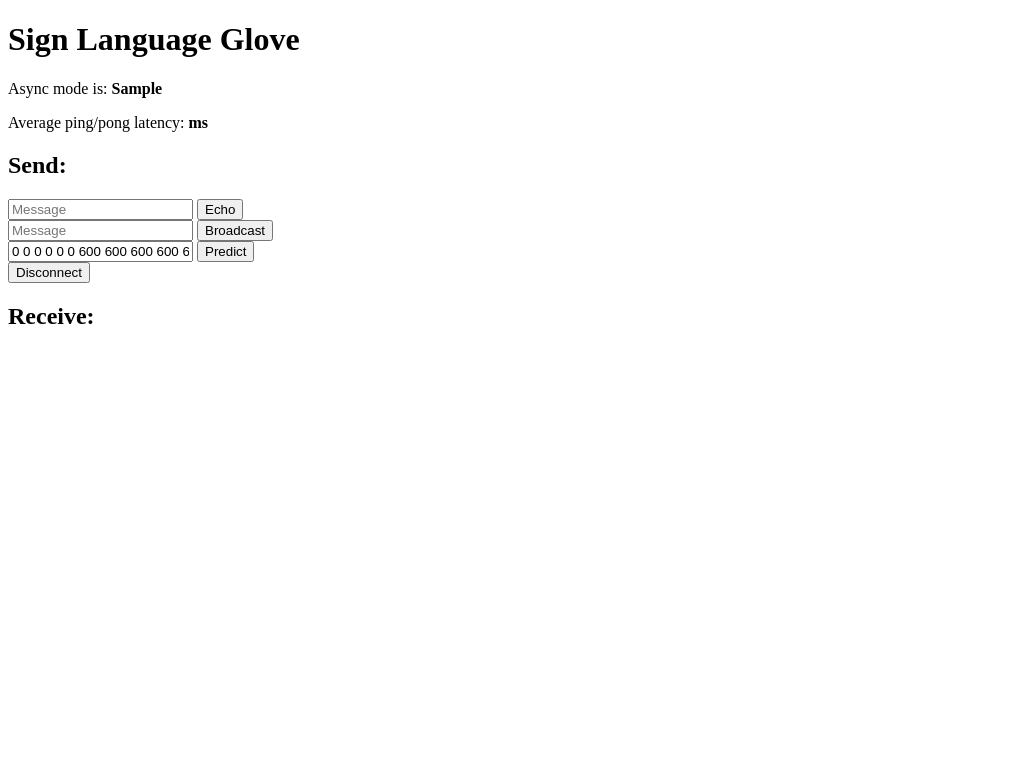
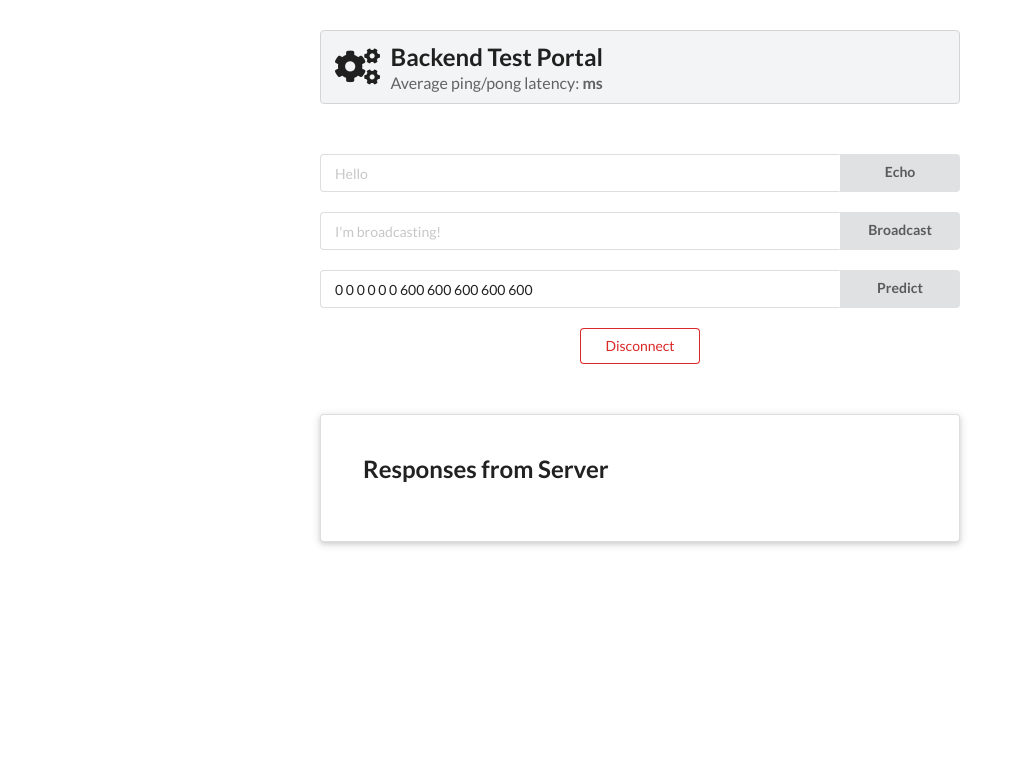
Before and after one commit to christinayyma/Capstone, a Flask app: template backend/templates/index.html in a window 1280 px wide. Shown: the top 782 px of the page, without its empty margins (0-1018 px from the left). Before the commit the page ends 324 px from the top, so only its background shows below. Run offline with Flask 2, Linux system fonts and the light colour scheme; the template is opened without the code that fills it: most values are stand-ins (such as "Sample title", 1, 10 or a date in 2020); parts of the project's set-up code (start-up, migrations or seed data) failed here and were passed over; some libraries are stand-ins or nearby versions.

Commit message:
Made the website prettier

```diff
--- /dev/null
+++ b/backend/static/css/style.css
@@ -0,0 +1,29 @@
+.pagetitle {
+    color: #800080;
+}
+
+.field {
+    margin-bottom: 20px;
+}
+
+.button {
+    width: 120px;
+    display: block !important;
+}
+
+.disconnect {
+    margin: auto !important;
+}
+
+.page-header {
+    margin-top: 30px !important;
+    margin-bottom: 50px !important;
+}
+
+.segment {
+    margin-top: 50px !important;
+}
+
+.container {
+    width: 50% !important;
+}
--- /dev/null
+++ b/backend/static/index.js
@@ -0,0 +1,78 @@
+$(document).ready(function () {
+
+    namespace = '';
+
+    var socket = io.connect(
+        location.protocol + '//' + document.domain + ':' + location.port + namespace
+    );
+
+    // socket.on('connect', function() {
+    //     socket.emit('my_event', {data: 'I\'m connected!'});
+    // });
+
+    socket.on('my_response', function (msg) {
+        $('#log').append('<br>' + '<a>Server: </a>' + $('<div/>').text(msg).html());
+    });
+
+    socket.on('prediction', function (msg) {
+        $('#log').append('<br>' + '<a>Prediction: </a>' + $('<div/>').text(msg).html());
+    });
+
+    var ping_pong_times = [];
+    var start_time;
+    window.setInterval(function () {
+        start_time = (new Date).getTime();
+        socket.emit('my_ping');
+    }, 1000);
+
+    // Handler for the "pong" message. When the pong is received, the
+    // time from the ping is stored, and the average of the last 30
+    // samples is average and displayed.
+    socket.on('my_pong', function () {
+        var latency = (new Date).getTime() - start_time;
+        ping_pong_times.push(latency);
+        ping_pong_times = ping_pong_times.slice(-30); // keep last 30 samples
+        var sum = 0;
+        for (var i = 0; i < ping_pong_times.length; i++)
+            sum += ping_pong_times[i];
+        $('#ping-pong').text(Math.round(10 * sum / ping_pong_times.length) / 10);
+    });
+
+    $('#echo').click(function (event) {
+        socket.emit('echo', $('#emit_data').val());
+        return false;
+    });
+
+    $("#emit_data").keyup(function (event) {
+        if (event.keyCode === 13) {
+            $("#echo").click();
+        }
+    });
+
+    $('#broadcast').click(function (event) {
+        socket.emit('broadcasting', $('#broadcast_data').val());
+        return false;
+    });
+
+    $("#broadcast_data").keyup(function (event) {
+        if (event.keyCode === 13) {
+            $("#broadcast").click();
+        }
+    });
+
+    $('#msg').click(function (event) {
+        socket.emit('msg', $('#msg_data').val());
+        return false;
+    });
+
+    $("#msg_data").keyup(function (event) {
+        if (event.keyCode === 13) {
+            $("#msg").click();
+        }
+    });
+
+    $('#disconnect').click(function (event) {
+        socket.emit('disconnect_request');
+        return false;
+    });
+});
--- a/backend/static/style.css
+++ /dev/null
@@ -1,3 +0,0 @@
-.pagetitle {
-    color: #800080;
-}
--- a/backend/templates/index.html
+++ b/backend/templates/index.html
@@ -1,93 +1,47 @@
 <!DOCTYPE HTML>
 <html>
+
 <head>
     <title>Sign Language Glove</title>
+    <link rel="stylesheet" href="{{ url_for('static', filename='css/style.css') }}">
+    <link rel="stylesheet" href="//cdn.jsdelivr.net/npm/semantic-ui@2.4.2/dist/semantic.min.css" />
     <script type="text/javascript" src="//code.jquery.com/jquery-1.4.2.min.js"></script>
     <script type="text/javascript" src="//cdnjs.cloudflare.com/ajax/libs/socket.io/1.3.5/socket.io.min.js"></script>
-    <script type="text/javascript" charset="utf-8">
-        $(document).ready(function(){
+    <script type="text/javascript" src="{{ url_for('static', filename='index.js') }}"></script>
+</head>
 
-            namespace = '';
+<body>
+    <div class="ui container">
+        <h2 class="page-header ui block header">
+            <i class="settings icon"></i>
+            <div class="content">
+                Backend Test Portal
+                <div class="sub header">
+                    Average ping/pong latency: <b><span id="ping-pong"></span>ms</b>
+                </div>
+            </div>
+        </h2>
+        <!-- <p>Async mode is: <b>{{ async_mode }}</b></p> -->
+        <div class="ui input fluid action field">
+            <input type="text" id="emit_data" placeholder="Hello">
+            <div id="echo" class="ui button">Echo</div>
+        </div>
+        <div class="ui input fluid action field">
+            <input type="text" id="broadcast_data" placeholder="I'm broadcasting!">
+            <div id="broadcast" class="ui button">Broadcast</div>
+        </div>
+        <div class="ui input fluid action field">
+            <input type="text" id="msg_data" value="0 0 0 0 0 0 600 600 600 600 600" placeholder="Data">
+            <div id="msg" class="ui button">Predict</div>
+        </div>
+        <div id="disconnect" class="ui basic red button disconnect">Disconnect</div>
+        <!-- <h2>Receive:</h2>
+        <div id="log"></div> -->
+        <div class="ui raised very padded text segment">
+            <h2 class="ui header">Responses from Server</h2>
+            <div id="log"></div>
+        </div>
+    </div>
+</body>
 
-            var socket = io.connect(
-                location.protocol + '//' + document.domain + ':' + location.port + namespace
-            );
-
-            // socket.on('connect', function() {
-            //     socket.emit('my_event', {data: 'I\'m connected!'});
-            // });
-
-            socket.on('my_response', function(msg) {
-                $('#log').append('<br>' + $('<div/>').text('Received: ' + msg).html());
-            });
-
-            socket.on('prediction', function(msg) {
-                $('#log').append('<br>' + $('<div/>').text('Predicted: ' + msg).html());
-            });
-
-            var ping_pong_times = [];
-            var start_time;
-            window.setInterval(function() {
-                start_time = (new Date).getTime();
-                socket.emit('my_ping');
-            }, 1000);
-
-            // Handler for the "pong" message. When the pong is received, the
-            // time from the ping is stored, and the average of the last 30
-            // samples is average and displayed.
-            socket.on('my_pong', function() {
-                var latency = (new Date).getTime() - start_time;
-                ping_pong_times.push(latency);
-                ping_pong_times = ping_pong_times.slice(-30); // keep last 30 samples
-                var sum = 0;
-                for (var i = 0; i < ping_pong_times.length; i++)
-                    sum += ping_pong_times[i];
-                $('#ping-pong').text(Math.round(10 * sum / ping_pong_times.length) / 10);
-            });
-
-            $('form#emit').submit(function(event) {
-                socket.emit('echo', $('#emit_data').val());
-                return false;
-            });
-
-            $('form#broadcast').submit(function(event) {
-                socket.emit('broadcasting', $('#broadcast_data').val());
-                return false;
-            });
-
-            $('form#msg').submit(function(event) {
-                socket.emit('msg', $('#msg_data').val());
-                return false;
-            });
-
-            $('form#disconnect').submit(function(event) {
-                socket.emit('disconnect_request');
-                return false;
-            });
-        });
-    </script>
-</head>
-<body>
-    <h1>Sign Language Glove</h1>
-    <p>Async mode is: <b>{{ async_mode }}</b></p>
-    <p>Average ping/pong latency: <b><span id="ping-pong"></span>ms</b></p>
-    <h2>Send:</h2>
-    <form id="emit" method="POST" action='#'>
-        <input type="text" name="emit_data" id="emit_data" placeholder="Message">
-        <input type="submit" value="Echo">
-    </form>
-    <form id="broadcast" method="POST" action='#'>
-        <input type="text" name="broadcast_data" id="broadcast_data" placeholder="Message">
-        <input type="submit" value="Broadcast">
-    </form>
-    <form id="msg" method="POST" action='#'>
-        <input type="text" name="msg_data" value="0 0 0 0 0 0 600 600 600 600 600" id="msg_data" placeholder="Data">
-        <input type="submit" value="Predict">
-    </form>
-    <form id="disconnect" method="POST" action="#">
-        <input type="submit" value="Disconnect">
-    </form>
-    <h2>Receive:</h2>
-    <div id="log"></div>
-</body>
 </html>
```
